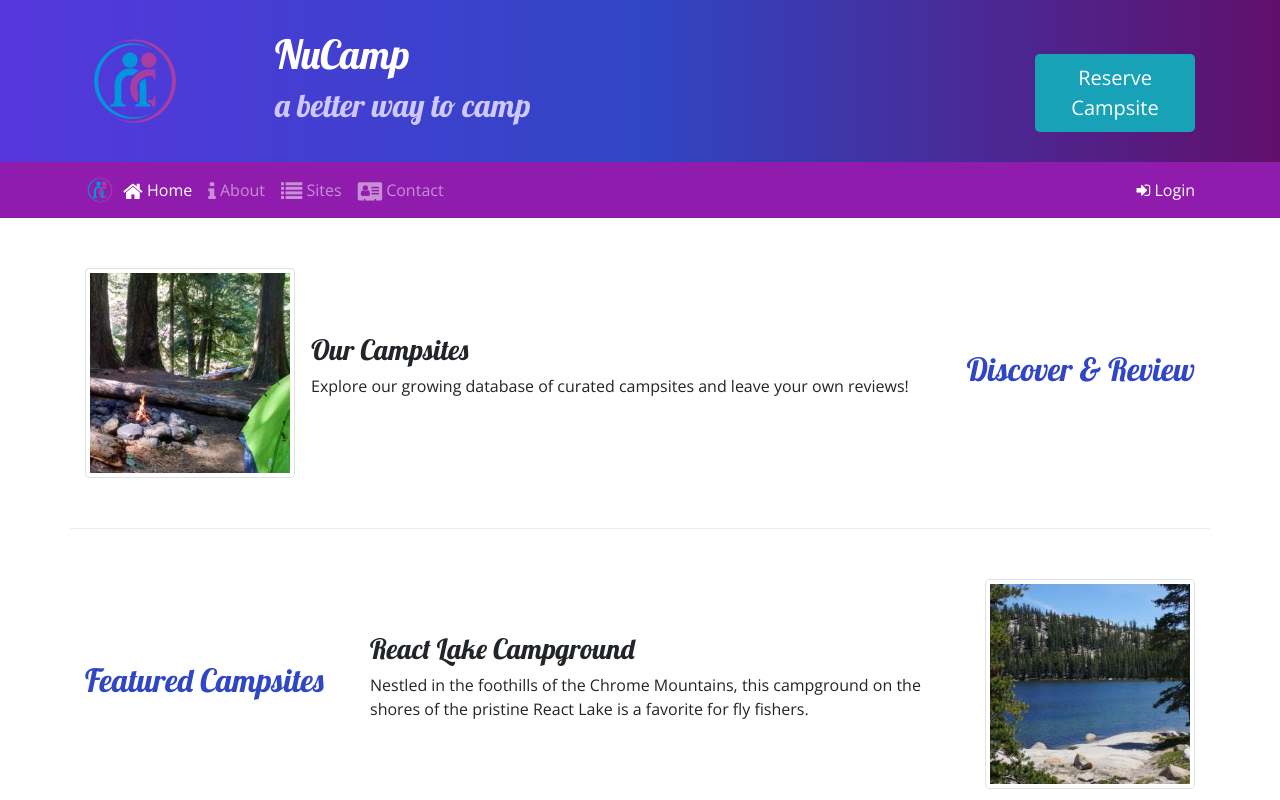
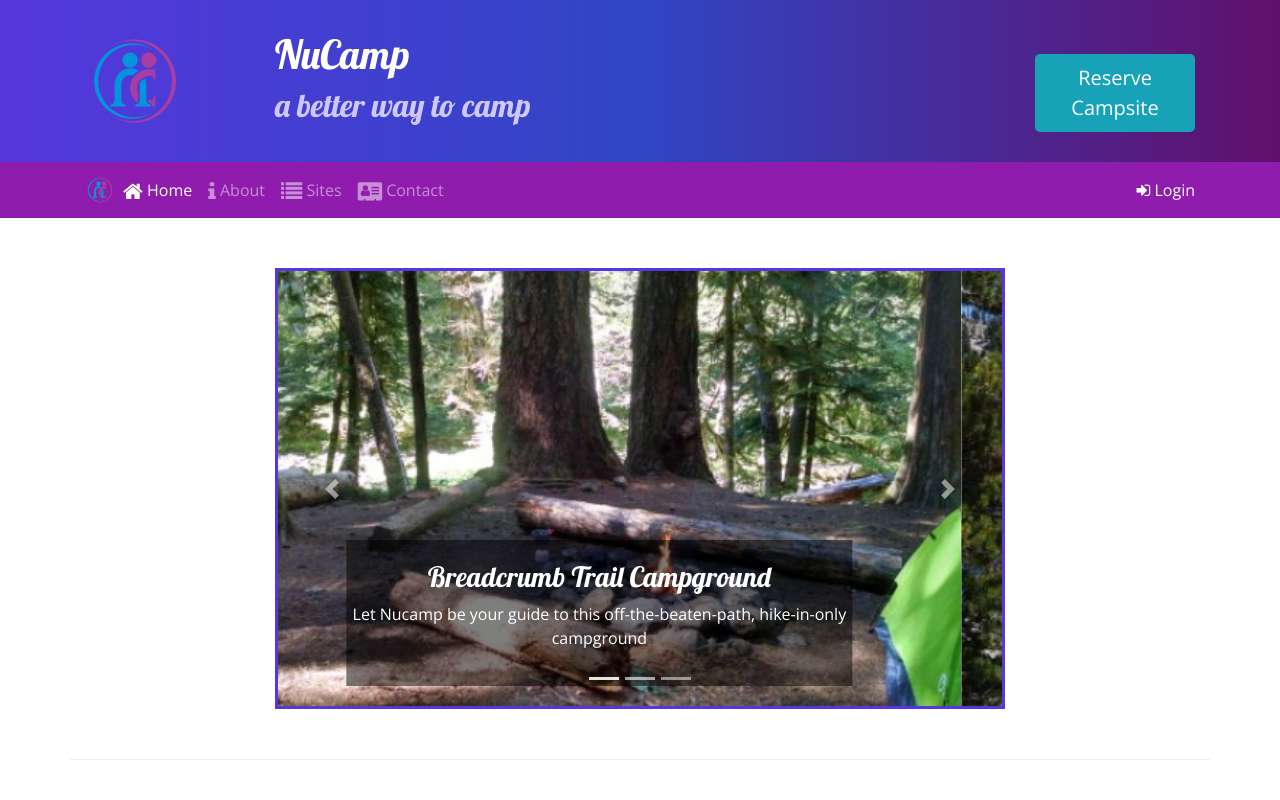
Before and after one commit to kzaid0767/nucampsite, a website: page index.html in a window 1280 px wide. Shown: the top 800 px of the page. Drawn offline with nearby package versions, Linux system fonts and the light colour scheme.

Commit message:
carousel

```diff
--- a/css/styles.css
+++ b/css/styles.css
@@ -34,3 +34,11 @@ header h2 {
 .navbar {
     background-color: #901CAD;
 }
+
+.carousel-caption {
+    background-color: rgba(0,0,0,0.5);
+}
+
+.carousel {
+    border: solid #5637DD;
+}
--- a/index.html
+++ b/index.html
@@ -93,6 +93,48 @@
         </div>
     </div>
     <div class="container">
+        <div class="row row-content">
+            <div class="col-md-8 mx-auto">
+                <div id="homeCarousel" class="carousel slide" data-ride="carousel">
+                    <ol class="carousel-indicators">
+                        <li data-target="#homeCarousel" data-slide-to="0" class="active"></li>
+                        <li data-target="#homeCarousel" data-slide-to="1"></li>
+                        <li data-target="#homeCarousel" data-slide-to="2"></li>
+                    </ol>
+                    <div class="carousel-inner">
+                        <div class="carousel-item active">
+                            <img class="d-block w-100" src="/img/breadcrumb-trail.jpg" alt="breadcrumb trail campground">
+                            <div class="carousel-caption">
+                                <h3>Breadcrumb Trail Campground</h3>
+                                <p class="d-none d-sm-block">Let Nucamp be your guide to this off-the-beaten-path, hike-in-only campground</p>
+                            </div>
+                        </div>
+                        <div class="carousel-item">
+                            <img class="d-block w-100" src="/img/react-lake.jpg" alt="react lake campground">
+                            <div class="carousel-caption">
+                                <h3>React Lake Campground</h3>
+                                <p class="d-none d-sm-block">Nestled in the foothills of the Chrome Mountains, this campground on the shores of the pristine React Lake is a favorite for fly fishers.</p>
+                            </div>
+                        </div>
+                        <div class="carousel-item">
+                            <img class="d-block w-100" src="/img/chrome-river.jpg" alt="chrome river campground">
+                            <div class="carousel-caption">
+                                <h3>Chrome River Campground</h3>
+                                <p class="d-none d-sm-block">Spend a few sunny days and starry nights beneath a canopy of old-growth firs at this enchanting spot by the Chrome River.</p>
+                            </div>
+                        </div>
+                    </div>
+                    <a class="carousel-control-prev" href="#homeCarousel" role="button" data-slide="prev">
+                        <span class="carousel-control-prev-icon"></span>
+                        <span class="sr-only"></span>
+                    </a>
+                    <a class="carousel-control-next" href="#homeCarousel" role="button" data-slide="next">
+                        <span class="carousel-control-next-icon"></span>
+                        <span class="sr-only"></span>
+                    </a>
+                </div>
+            </div>
+        </div>
         <div class="row row-content align-items-center">
             <div class="col-sm-4 order-sm-last col-md-3">
                 <h2 class="text-sm-right">Discover & Review</h2>
```
